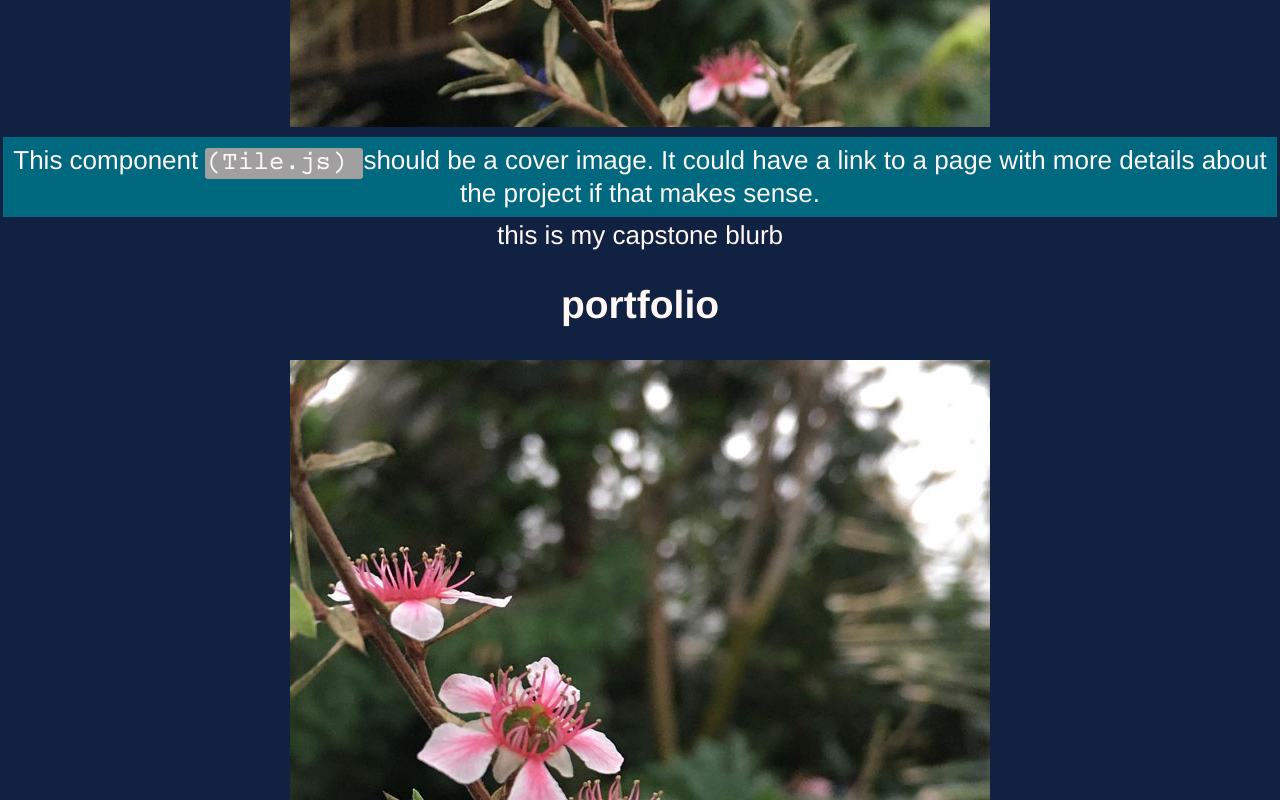
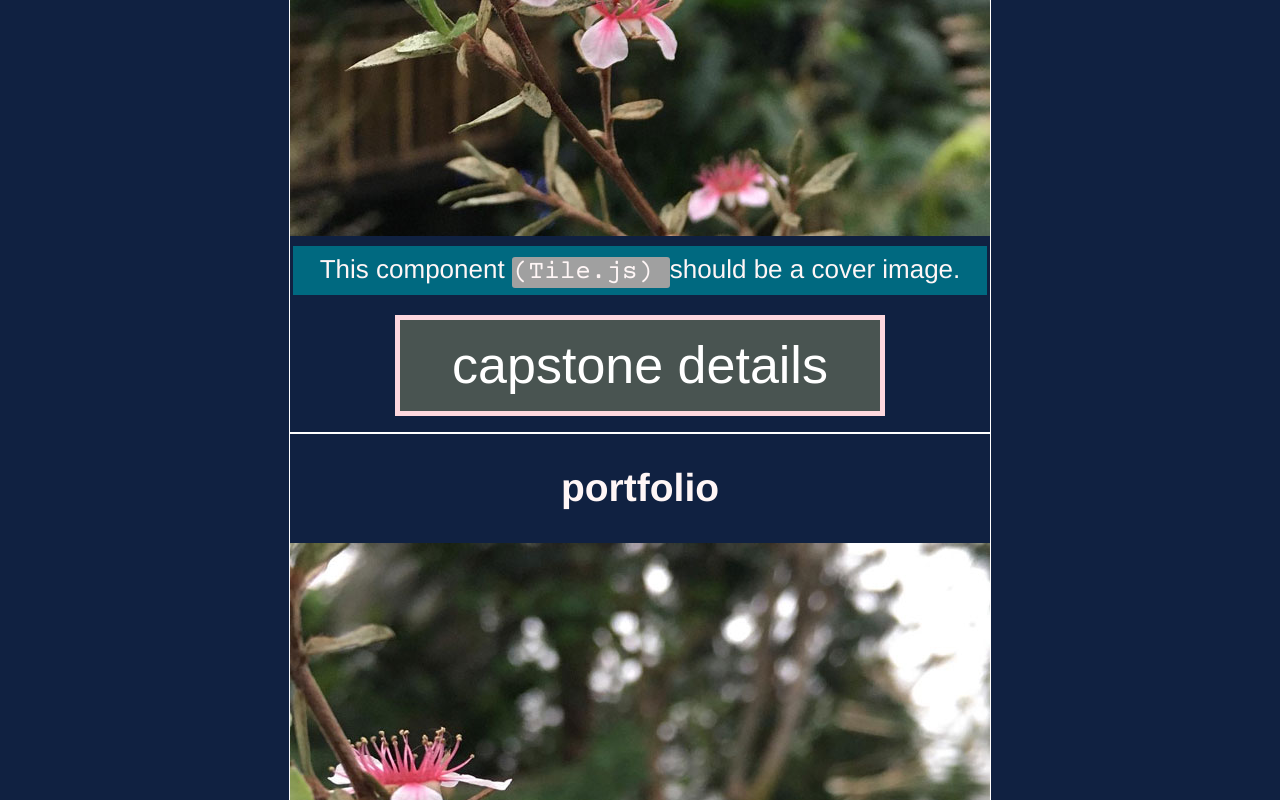
Before and after one commit to manytrout/portfolio-amy, a React (Create React App) app: page / in a window 1280 px wide. Shown: the part 880-1680 px from the top of the page. Built offline with nearby package versions, Linux system fonts and the light colour scheme; a web font is replaced by a local one.

Commit message:
added styles and some details in components. still early stages

```diff
--- a/src/components/CallToAction.js
+++ b/src/components/CallToAction.js
@@ -1,8 +1,10 @@
-function CallToAction(props){
-    return(
-        <span>
-            <p></p>
-        </span>
-    );
+function CallToAction(props) {
+	return (
+		<div className="buttonContainer">
+			<button typeof="button" className="ctaButton">
+				{props.buttonText}
+			</button>
+		</div>
+	);
 }
 export default CallToAction;
--- a/src/components/Projects.js
+++ b/src/components/Projects.js
@@ -1,11 +1,16 @@
 import Tile from "./Tile";
+import CallToAction from "./CallToAction";
+
 function Projects(props) {
 	return (
+		// should I make a component that combines both tile and CTA and call it here?
 		<section className="projectsSection">
-			<p>here's some stuff about projects</p>
+			<h2>My projects</h2>
+			<p>here's some project examples.</p>
 			<article>
 				<Tile projectName="capstone" />
-				this is my capstone blurb
+				<CallToAction buttonText="capstone details" />
+				{/* link to capstone details page */}
 			</article>
 			<article>
 				<Tile projectName="portfolio" />
--- a/src/components/Tile.js
+++ b/src/components/Tile.js
@@ -8,8 +8,9 @@ function Tile(props) {
 			<img className="picture" src={picture} alt="some flowers" />
 			<p className="singleTile">
 				This component <code> (Tile.js) </code>should be a cover image.
-				It could have a link to a page with more details about the
+				{/* It could have (or be) a link to a page with more details about the
 				project if that makes sense.
+				To indicate that it's clickable it could also surge on mobile (how?)/ have a tracer around it on hover... */}
 			</p>
 		</div>
 	);
--- a/src/styles/App.css
+++ b/src/styles/App.css
@@ -23,19 +23,35 @@
 }
 
 article {
-	/* border: 1px solid white; */
+	border: 1px solid white;
+	max-width: 100%;
 	/* margin: 1rem; */
 	/* padding: 0.5rem; */
 }
 
 section p {
 	background-color: #006980;
-	padding: .5rem;
+	padding: 0.5rem;
 	margin: 0.2rem;
 }
 
-.picture{
+.picture {
 	max-width: 100%;
+	height: auto;
+	/* object-fit: contain; */
+}
+
+.buttonContainer {
+	padding: 1rem;
+}
+.ctaButton {
+	font-size: 2em;
+	padding: 0.3em 1em;
+	border: 5px solid rgb(254, 216, 222);
+	background-color: rgb(73, 84, 81);
+	color: white;
+	/* border: none; */
+	/* box-shadow: 3px 3px pink; */
 }
 
 /* style outline from Jonathon */
@@ -43,7 +59,7 @@ section p {
 /*--------------------------------------------------------------
 >>> TABLE OF CONTENTS:
 ----------------------------------------------------------------
-# Generic (CALLED IN NORMALIZE.CSS)
+# Generic (added in normalize.css package)
 	- Normalize
 	- Box sizing
 	- Media width
```
